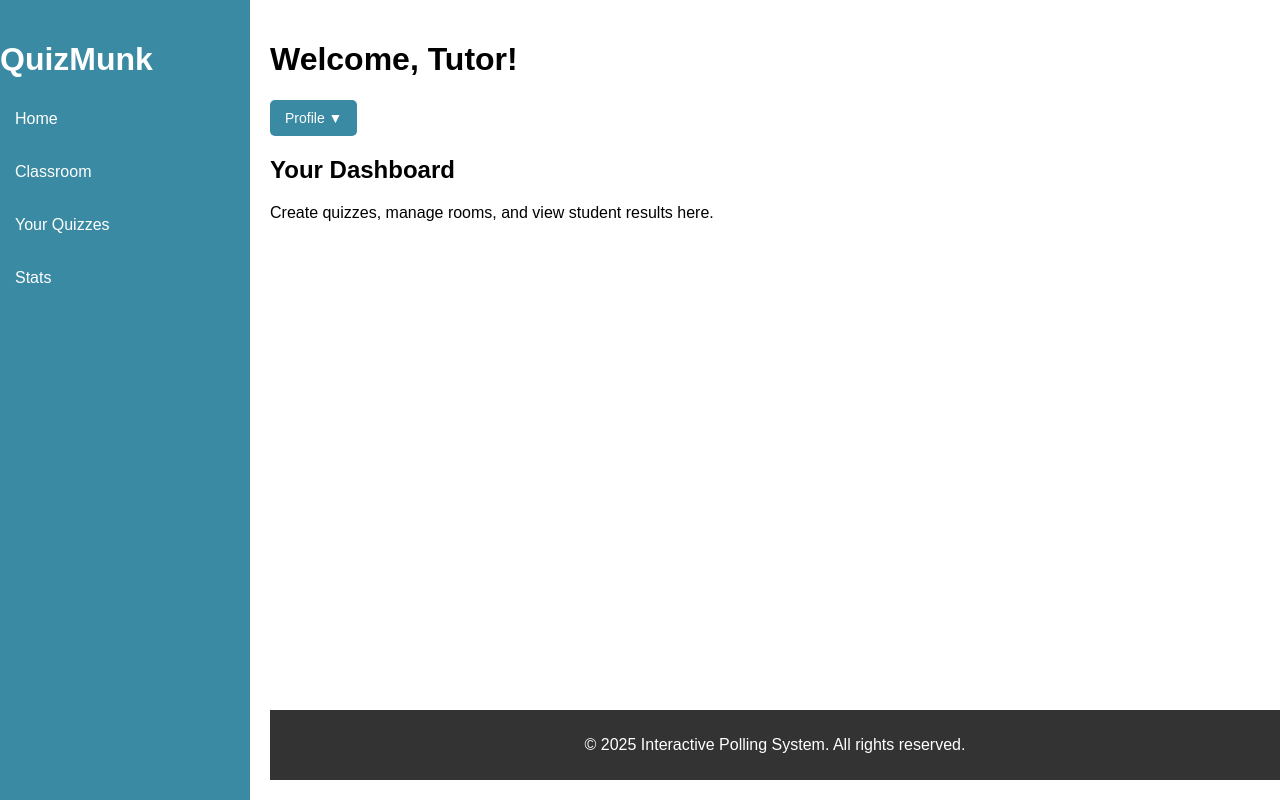
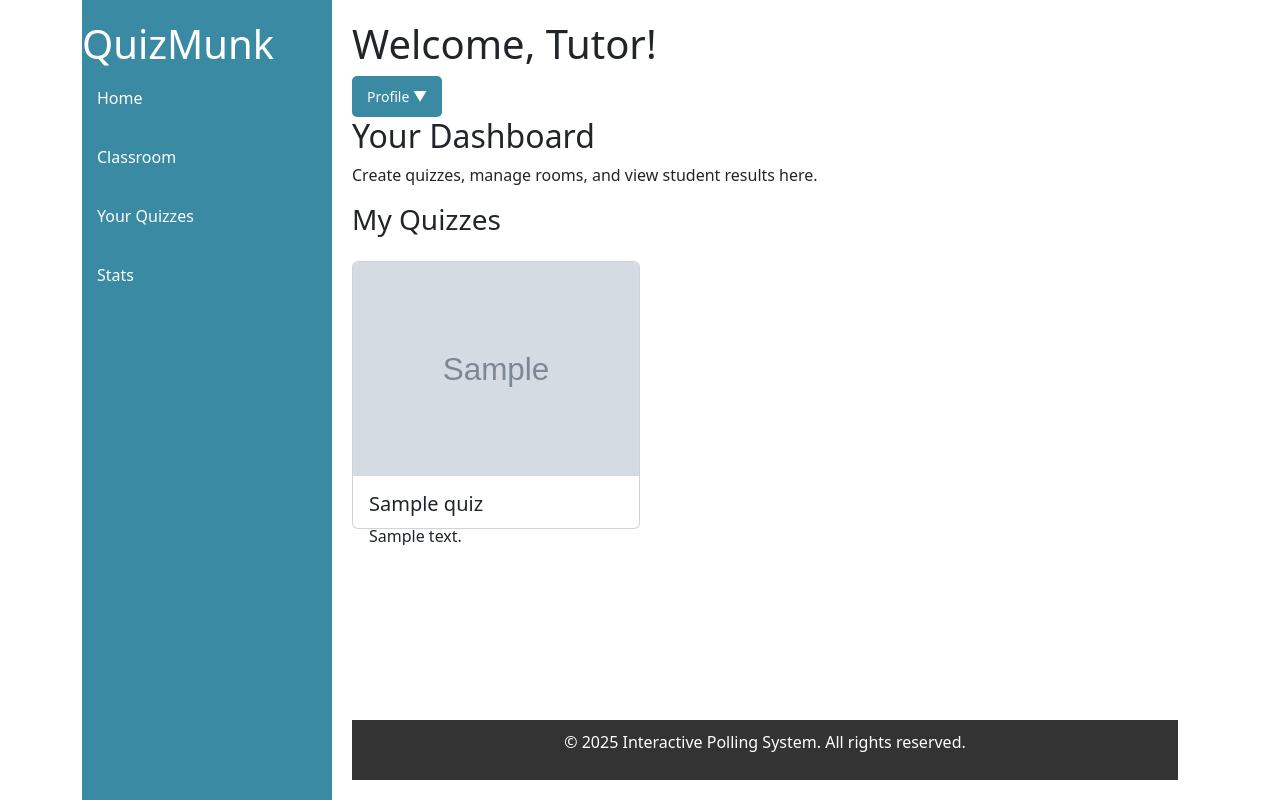
Before and after one commit to hm2412/Quizmunk, a Django app: template team-chipmunk/quizsite/app/templates/tutor_dashboard.html in a window 1280 px wide. Run offline with Django 3.2, Linux system fonts and the light colour scheme; the template is opened without the code that fills it: most values are stand-ins (such as "Sample title", 1, 10 or a date in 2020); grey boxes marked "Sample" are stand-in pictures.

Commit message:
Add horizontally scrolling list for quiz cards

```diff
--- a/team-chipmunk/quizsite/app/static/css/tutor_dashboard.css
+++ b/team-chipmunk/quizsite/app/static/css/tutor_dashboard.css
@@ -137,3 +137,29 @@
 .profile-dropdown:hover .dropdown-content {
     display: block;
 }
+
+.quizzes-list-container {
+    display: flex;
+    overflow-x: auto;
+    gap: 1rem;
+    padding: 1rem 0;
+    max-width: 80%;
+    height: 300px;
+    overflow-y: hidden;
+    white-space: nowrap;
+}
+
+.quizzes-list-container::-webkit-scrollbar {
+    height: 8px;
+}
+
+.quizzes-list-container::-webkit-scrollbar-thumb {
+    background-color: #ccc;
+    border-radius: 4px;
+}
+
+.quizzes-list-container .card {
+    flex: 0 0 auto; /* Prevent cards from shrinking and allow horizontal scrolling */
+    max-width: 100%;
+    width: 200px;
+}
--- /dev/null
+++ b/team-chipmunk/quizsite/app/templates/partials/quiz_card.html
@@ -0,0 +1,8 @@
+<div class="card" style="width: 18rem;">
+  <img src={{ quiz_img }} class="card-img-top" alt="...">
+  <div class="card-body">
+    <h5 class="card-title">{{ quiz_title }}</h5>
+    <p class="card-text">{{ quiz_description }}</p>
+    <a href="#" class="btn btn-primary">Start!</a>
+  </div>
+</div>
--- a/team-chipmunk/quizsite/app/templates/tutor_dashboard.html
+++ b/team-chipmunk/quizsite/app/templates/tutor_dashboard.html
@@ -6,6 +6,7 @@
     <meta name="viewport" content="width=device-width, initial-scale=1.0">
     <title>Tutor Dashboard</title>
     <link rel="stylesheet" href="{% static 'css/tutor_dashboard.css' %}">
+    <link href="https://cdn.jsdelivr.net/npm/bootstrap@5.3.0/dist/css/bootstrap.min.css" rel="stylesheet">
 </head>
 <body>
     <div class="container">
@@ -29,8 +30,18 @@
                     <p>Create quizzes, manage rooms, and view student results here.</p>
                 </section>
             </main>
+            <section>
+                <h3>My Quizzes</h3>
+                <div class="quizzes-list-container">
+                    {% for quiz in quizzes %}
+                            {% include 'partials/quiz_card.html' with quiz_img=quiz.quiz_img quiz_title=quiz.quiz_title quiz_description=quiz.quiz_description %}
+                    {% endfor %}
+                </div>
+            </section>
+
             {% include 'partials/footer.html' %}
         </div>
     </div>
+    <script src="https://cdn.jsdelivr.net/npm/bootstrap@5.3.0/dist/js/bootstrap.bundle.min.js"></script>
 </body>
 </html>
```
Also changed, not shown: team-chipmunk/quizsite/app/views/dashboard_view.py (+45 -1 lines).
